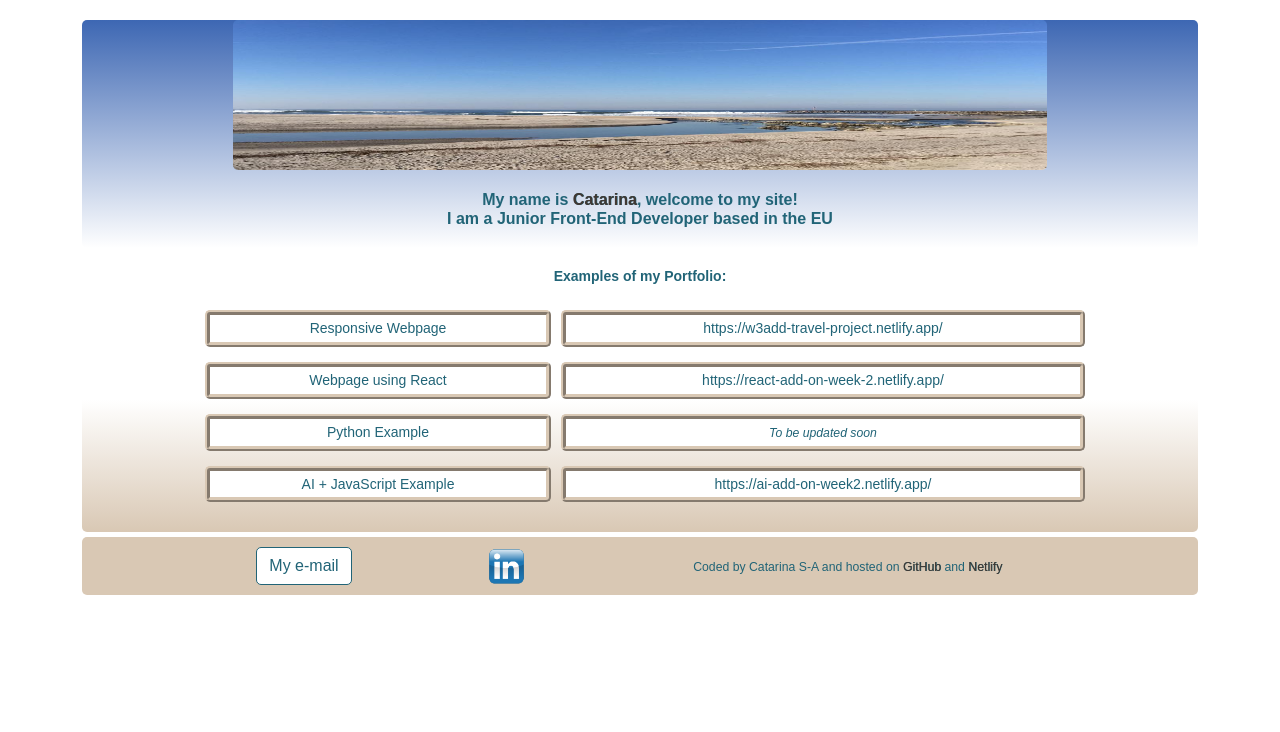
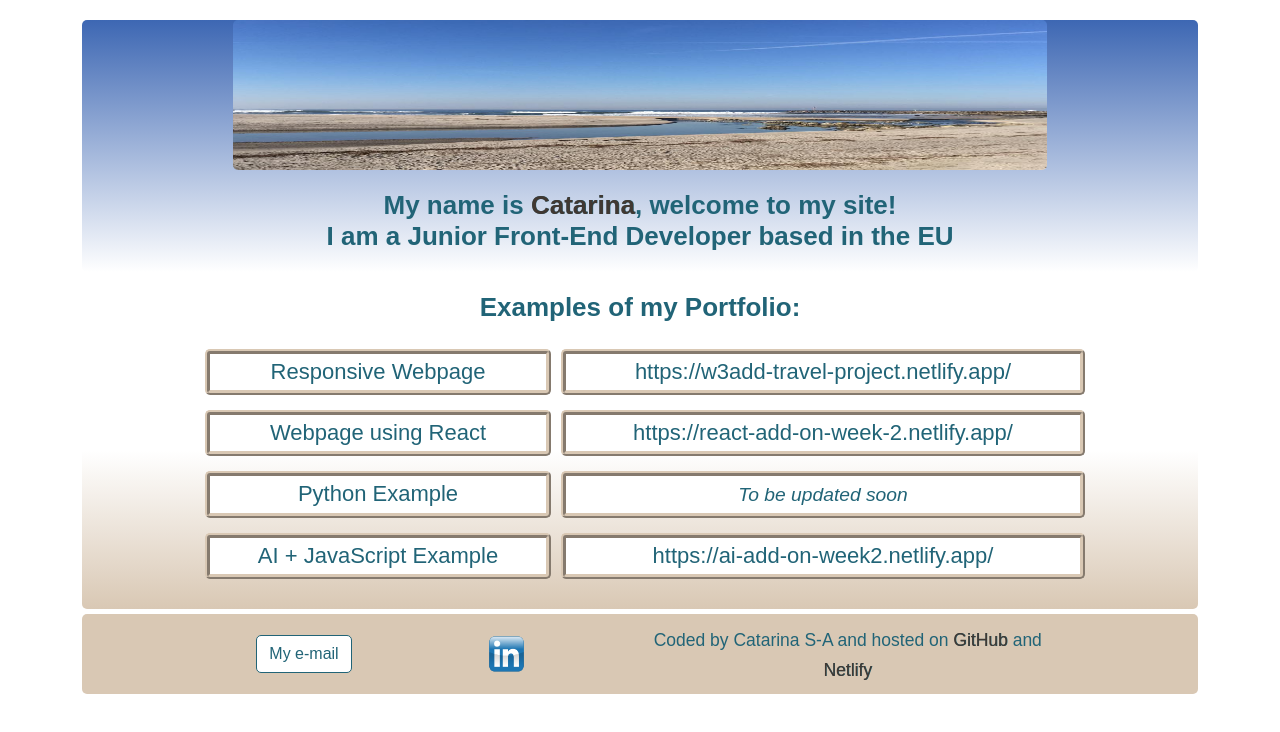
Before and after one commit to casakc/catarina-sa, a React (Create React App) app: page / in a window 1280 px wide. Shown: the top 732 px of the page. Built offline with nearby package versions, Linux system fonts and the light colour scheme.

Commit message:
Update styling

```diff
--- a/public/index.html
+++ b/public/index.html
@@ -2,7 +2,7 @@
 <html lang="en">
   <head>
     <meta charset="utf-8" />
-    <link rel="icon" href="%PUBLIC_URL%/favicon.ico" />
+    <link rel="icon" href="%PUBLIC_URL%/VPA.jpg" />
     <meta name="viewport" content="width=device-width, initial-scale=1" />
     <meta name="theme-color" content="#000000" />
     <meta
--- a/src/App.css
+++ b/src/App.css
@@ -35,26 +35,22 @@
   text-shadow: 0.4px 0.4px #216477 ;
 }
 
+@media (max-width: 575px) {
+  .App-header h1 {
+    font-size: 14px;}}
+
+@media (min-width: 576px) {
+      .App-header h1 {
+        font-size: 20px;}}
+
+@media (min-width: 768px) {
+    .App-header h1 {
+      font-size: 22px;}}
+
+@media (min-width: 992px) {
+      .App-header h1 {
+        font-size: 24px;}}
 
 @media (min-width: 1200px) {
-  .App-header h1 {
-    font-size: 22px;}
-  }
-
-  @media (min-width: 992px) {
-    .App-header h1 {
-      font-size: 20px;}
-  }
-
-   @media (min-width: 768px) {
-    .App-header h1 {
-      font-size: 18px;}
-  }
-
-  @media (min-width: 576px) {
-    .App-header h1 {
-      font-size: 16px;}}
-
-  @media (max-width: 575px) {
-  .App-header h1 {
-    font-size: 14px;}}
+      .App-header h1 {
+        font-size: 26px;}}
--- a/src/AppFooter.css
+++ b/src/AppFooter.css
@@ -32,38 +32,12 @@ align-items: center;
   }
 
 p {
+    font-size: large;
     margin: 0px;
 }
 
-
-
-
-@media (min-width: 1200px) {
-    .AppFooter {
-    font-size: 20px;
-    }
-    }
-
-    @media (min-width: 992px) {
-    .AppFooter {
-    font-size: 18px;
-    }
-    }
-
-     @media (min-width: 768px) {
-    .AppFooter {
-     font-size: 16px;
-    }
-    }
-
-    @media (min-width: 576px) {
-    .AppFooter {
-    font-size: 14px;
-    }
-    }
-
-    @media (max-width: 575px) {
-    .AppFooter {
+@media (max-width: 575px) {
+    .AppFooter p {
     font-size: 12px;
 }
 
@@ -80,3 +54,27 @@ p {
         padding: 5px 15px;
     }
      }
+
+@media (min-width: 576px) {
+        .AppFooter p {
+        font-size: 14px;
+        }
+        }
+
+@media (min-width: 768px) {
+    .AppFooter p {
+     font-size: 16px;
+    }
+    }
+
+@media (min-width: 992px) {
+        .AppFooter p {
+        font-size: 18px;
+        }
+        }
+
+@media (min-width: 1200px) {
+        .AppFooter p {
+        font-size: 20px;
+        }
+        }
--- a/src/AppMain.css
+++ b/src/AppMain.css
@@ -31,7 +31,8 @@ margin: 0px;
 }
 
 .col-4 a, .col-6 a {
-    color: #216477 ;
+    color: #216477;
+    font-size: 20px;
     text-decoration: none;
 }
 
@@ -39,50 +40,7 @@ margin: 0px;
     color: #413832;
 }
 
-
-@media (min-width: 1200px) {
-    .Intro h2 {
-    font-size: 22px;
-    }
-
-    .col-4 h3, .col-6 h3, .col-4 a, .col-6 a {
-          font-size: 22px;
-        }
-    }
-
-    @media (min-width: 992px) {
-         .Intro h2 {
-        font-size: 22px;
-        }
-
-        .col-4 h3, .col-6 h3, .col-4 a, .col-6 a {
-              font-size: 20px;
-            }
-    }
-
-
-     @media (min-width: 768px) {
-            .Intro h2 {
-        font-size: 16px;
-        }
-
-        .col-4 h3, .col-6 h3, .col-4 a, .col-6 a {
-              font-size: 16px;
-            }
-    }
-
-
-    @media (min-width: 576px) {
-            .Intro h2 {
-        font-size: 14px;
-        }
-
-        .col-4 h3, .col-6 h3, .col-4 a, .col-6 a {
-              font-size: 14px;
-            }
-    }
-
-    @media (max-width: 575px) {
+@media (max-width: 575px) {
     .Intro h2 {
 font-size: 14px;
 }
@@ -94,4 +52,49 @@ font-size: 14px;
     .row {
         flex-direction: column;
     }
+}
+
+@media (min-width: 576px) {
+    .Intro h2 {
+font-size: 16px;
+}
+
+.col-4 h3, .col-6 h3, .col-4 a, .col-6 a {
+      font-size: 16px;
     }
+}
+
+
+
+@media (min-width: 768px) {
+            .Intro h2 {
+        font-size: 20px;
+        }
+
+        .col-4 h3, .col-6 h3, .col-4 a, .col-6 a {
+              font-size: 18px;
+            }
+}
+
+
+
+
+@media (min-width: 992px) {
+    .Intro h2 {
+        font-size: 24px;
+        }
+
+    .col-4 h3, .col-6 h3, .col-4 a, .col-6 a {
+              font-size: 20px;
+            }
+}
+
+@media (min-width: 1200px) {
+    .Intro h2 {
+    font-size: 26px;
+    }
+
+    .col-4 h3, .col-6 h3, .col-4 a, .col-6 a {
+          font-size: 22px;
+        }
+}
```
Also changed, not shown: public/VPA.jpg (added).
